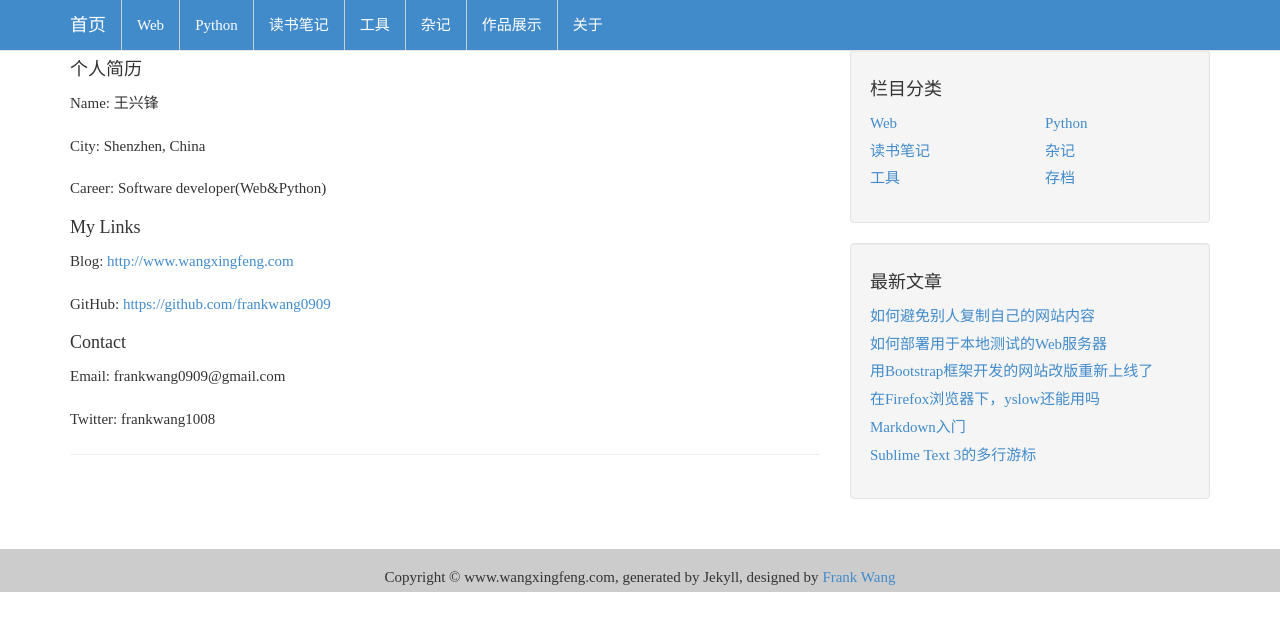
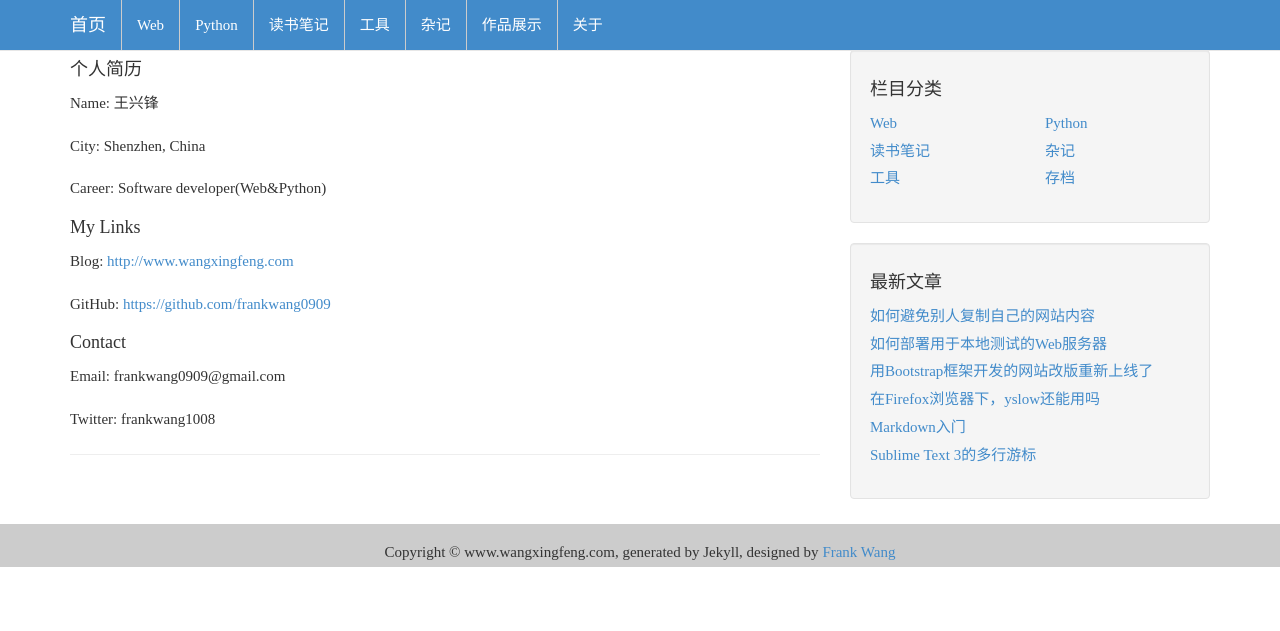
Before and after one commit to frankwang0909/blog_v1.0, a Jekyll site: the page built from about.md, in a window 1280 px wide. Shown: the top 631 px of the page. Built offline with Jekyll 4.4.1, drawn with Linux system fonts in a browser that asks for light colours; nearby versions of some CDN libraries.

Commit message:
底部margin

```diff
--- a/css/blog.css
+++ b/css/blog.css
@@ -12,6 +12,6 @@ body {padding-top: 50px; font-family: "微软雅黑";}
 h2{height: 24px!important;; line-height: 30px;}
 h2>a{font-size: 18px;}
 h2 .post-date{font-size: 12px;}
-footer{ width:100%!important; margin:30px 0 0; background-color:#ccc;}
+footer{ width:100%!important; margin:5px 0 0; background-color:#ccc;}
 /*返回顶部*/
 #go-top{ position: fixed; bottom: 20px; right:5px; border: 1px solid #000; border-radius: 2px; width: 40px; background-color: #fff; opacity: 0.6; text-align: center;cursor: pointer;}
```
